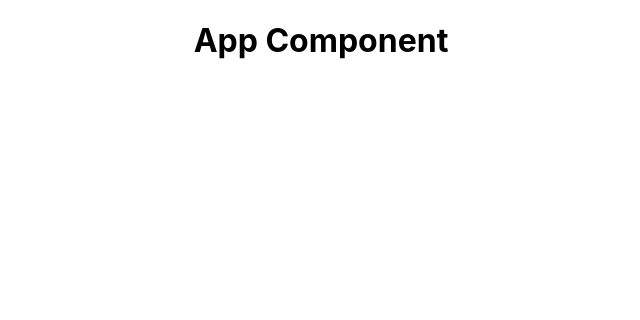
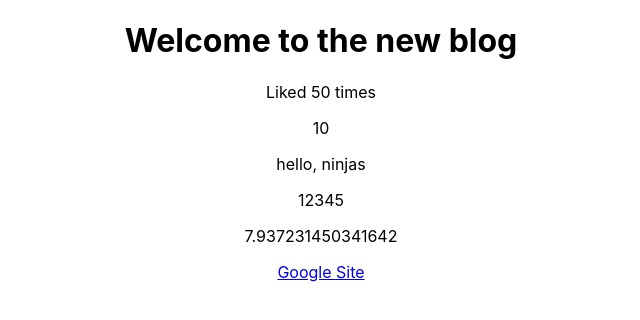
Before and after one commit to kennydageek/dojo-blog, a React (Create React App) app: page / in a window 1280 px wide. Shown: the top 320 px of the page, without its empty margins (319-959 px from the left). Built offline with nearby package versions, Linux system fonts and the light colour scheme.

Commit message:
dynamic values in templates

```diff
--- a/src/App.js
+++ b/src/App.js
@@ -1,10 +1,21 @@
 import './App.css';
 
 function App() {
+  const title = 'Welcome to the new blog';
+  const likes = 50;
+  const link = 'http://www.google.com';
+
   return (
     <div className="App">
       <div className="content">
-        <h1>App Component</h1>
+        <h1>{title}</h1>
+        <p>Liked {likes} times</p>
+        <p>{10}</p>
+        <p>{'hello, ninjas'}</p>
+        <p>{[1, 2, 3, 4, 5]}</p>
+        <p>{Math.random() * 10}</p>
+
+        <a href={link}>Google Site</a>
       </div>
     </div>
   );
```
